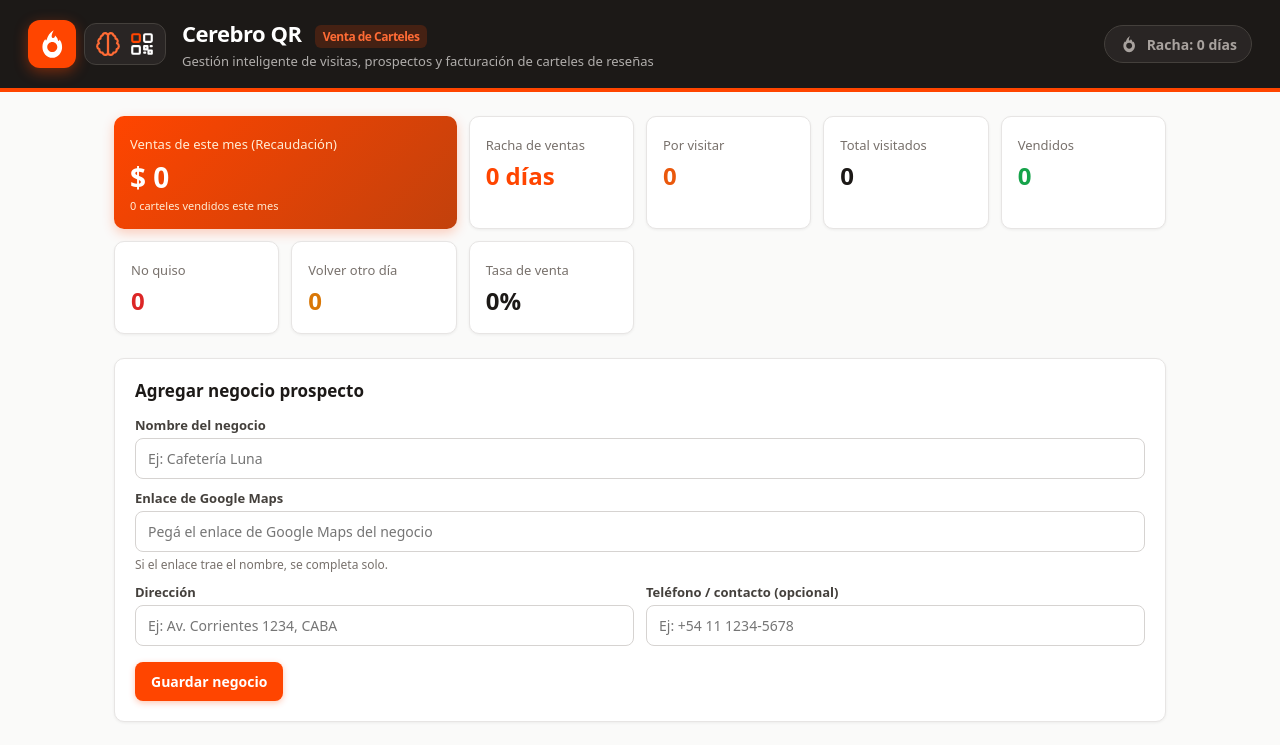
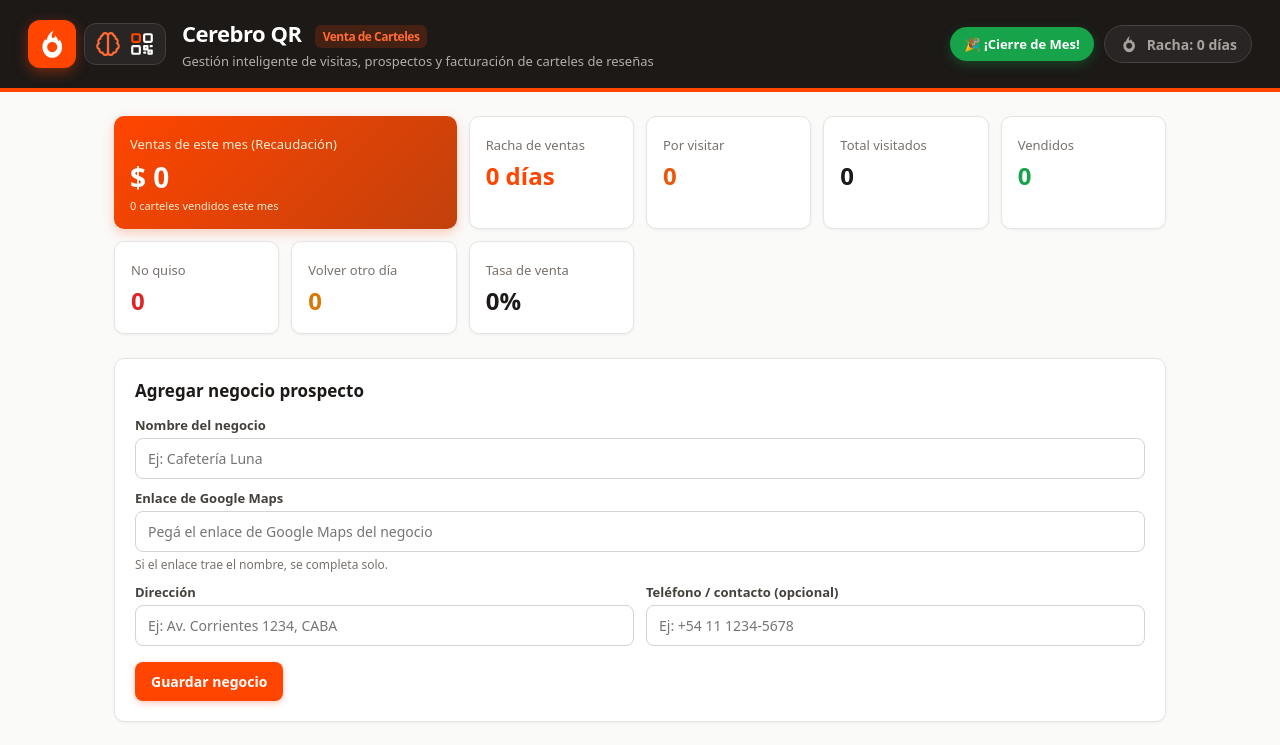
Before and after one commit to cursodigit23-cyber/Lista-de-clientes-google-maps, a plain HTML site: page index.html in a window 1280 px wide. Shown: the top 745 px of the page. Drawn offline with nearby package versions, Linux system fonts and the light colour scheme.

Commit message:
index.html

```diff
--- a/index.html
+++ b/index.html
@@ -4,6 +4,8 @@
 <meta charset="UTF-8">
 <meta name="viewport" content="width=device-width, initial-scale=1.0">
 <title>Cerebro QR · Venta de Carteles de Reseñas</title>
+<!-- Librería externa de confeti para animaciones fluidas -->
+<script src="https://cdn.jsdelivr.net/npm/canvas-confetti@1.6.0/dist/confetti.browser.min.js"></script>
 <style>
   * { box-sizing: border-box; }
   body { margin: 0; font-family: system-ui, -apple-system, Segoe UI, Roboto, sans-serif; background: #fafaf9; color: #1c1917; }
@@ -61,6 +63,12 @@
   }
   header p { margin: 4px 0 0; opacity: .8; font-size: 13px; color: #d6d3d1; }
 
+  .header-actions {
+    display: flex;
+    align-items: center;
+    gap: 10px;
+  }
+
   /* Pill de racha en cabecera */
   .streak-pill {
     background: linear-gradient(135deg, #ff4500 0%, #ea580c 100%);
@@ -80,6 +88,20 @@
     box-shadow: none;
     border: 1px solid #44403c;
   }
+
+  .btn-month-end {
+    background: #16a34a;
+    color: #fff;
+    border: none;
+    padding: 8px 14px;
+    border-radius: 999px;
+    font-size: 13px;
+    font-weight: 700;
+    cursor: pointer;
+    box-shadow: 0 4px 12px rgba(22, 163, 74, 0.3);
+    transition: background 0.2s;
+  }
+  .btn-month-end:hover { background: #15803d; }
 
   main { max-width: 1100px; margin: 0 auto; padding: 24px; }
 
@@ -225,12 +247,16 @@
     </div>
   </div>
 
-  <!-- Indicador de racha diaria en cabecera -->
-  <div class="streak-pill inactive" id="headerStreak">
-    <svg width="20" height="20" viewBox="0 0 64 64" fill="none">
-      <path fill-rule="evenodd" clip-rule="evenodd" d="M35.2 6C27.5 10.5 23.8 17.5 22.3 23.2C21.5 26.2 19.6 25.8 19.5 22.8C16.2 26.5 14 31.8 14 37.5C14 48.8 22.3 58 32.5 58C42.7 58 51 48.8 51 37.5C51 32.2 49.1 27.3 46 23.6C45.9 26.6 43.9 27.1 43.1 24.3C42.2 21.1 40.3 18.2 37.6 16.2C37.9 19.3 35.8 21.4 33.4 20.6C30.8 19.7 30.2 15.2 35.2 6ZM32.5 47C37.7467 47 42 42.7467 42 37.5C42 32.2533 37.7467 28 32.5 28C27.2533 28 23 32.2533 23 37.5C23 42.7467 27.2533 47 32.5 47Z" fill="currentColor"/>
-    </svg>
-    <span id="headerStreakText">Racha: 0 días</span>
+  <div class="header-actions">
+    <!-- Botón de Cierre de Mes con fuegos artificiales -->
+    <button class="btn-month-end" onclick="triggerMonthEndCelebration()">🎉 ¡Cierre de Mes!</button>
+    <!-- Indicador de racha diaria -->
+    <div class="streak-pill inactive" id="headerStreak">
+      <svg width="20" height="20" viewBox="0 0 64 64" fill="none">
+        <path fill-rule="evenodd" clip-rule="evenodd" d="M35.2 6C27.5 10.5 23.8 17.5 22.3 23.2C21.5 26.2 19.6 25.8 19.5 22.8C16.2 26.5 14 31.8 14 37.5C14 48.8 22.3 58 32.5 58C42.7 58 51 48.8 51 37.5C51 32.2 49.1 27.3 46 23.6C45.9 26.6 43.9 27.1 43.1 24.3C42.2 21.1 40.3 18.2 37.6 16.2C37.9 19.3 35.8 21.4 33.4 20.6C30.8 19.7 30.2 15.2 35.2 6ZM32.5 47C37.7467 47 42 42.7467 42 37.5C42 32.2533 37.7467 28 32.5 28C27.2533 28 23 32.2533 23 37.5C23 42.7467 27.2533 47 32.5 47Z" fill="currentColor"/>
+      </svg>
+      <span id="headerStreakText">Racha: 0 días</span>
+    </div>
   </div>
 </header>
 
@@ -343,7 +369,40 @@
     return '$ ' + Number(amount || 0).toLocaleString('es-AR');
   }
 
-  // Obtiene clave YYYY-MM-DD local para calcular días consecutivos
+  // --- Animaciones de Confeti y Fuegos Artificiales ---
+  function fireSaleConfetti() {
+    confetti({
+      particleCount: 80,
+      spread: 70,
+      origin: { y: 0.6 },
+      colors: ['#ff4500', '#ffa500', '#16a34a', '#ffffff']
+    });
+  }
+
+  function triggerMonthEndCelebration() {
+    // Secuencia de fuegos artificiales masivos estilo fiesta de fin de mes
+    const duration = 3.5 * 1000;
+    const animationEnd = Date.now() + duration;
+    const defaults = { startVelocity: 30, spread: 360, ticks: 60, zIndex: 99999 };
+
+    function randomInRange(min, max) {
+      return Math.random() * (max - min) + min;
+    }
+
+    const interval = setInterval(function() {
+      const timeLeft = animationEnd - Date.now();
+      if (timeLeft <= 0) {
+        return clearInterval(interval);
+      }
+      const particleCount = 50 * (timeLeft / duration);
+
+      // Fuegos artificiales desde ambos lados
+      confetti(Object.assign({}, defaults, { particleCount, origin: { x: randomInRange(0.1, 0.3), y: Math.random() - 0.2 } }));
+      confetti(Object.assign({}, defaults, { particleCount, origin: { x: randomInRange(0.7, 0.9), y: Math.random() - 0.2 } }));
+    }, 250);
+  }
+  // ----------------------------------------------------
+
   function getDayKey(ts) {
     const d = new Date(ts);
     const y = d.getFullYear();
@@ -352,7 +411,6 @@
     return `${y}-${m}-${day}`;
   }
 
-  // Calcula la racha de días seguidos con al menos 1 venta
   function calculateStreak() {
     const soldDays = new Set();
     businesses.forEach(b => {
@@ -475,8 +533,9 @@
     save();
     render();
 
-    // Si se acaba de marcar como vendido, mostrar el contador de racha
+    // Si se acaba de marcar como vendido, disparar confeti y racha
     if (!wasSold && b.status === 'sold') {
+      fireSaleConfetti();
       const currentStreak = calculateStreak();
       showStreakNotification(b.name, currentStreak);
     }
```
